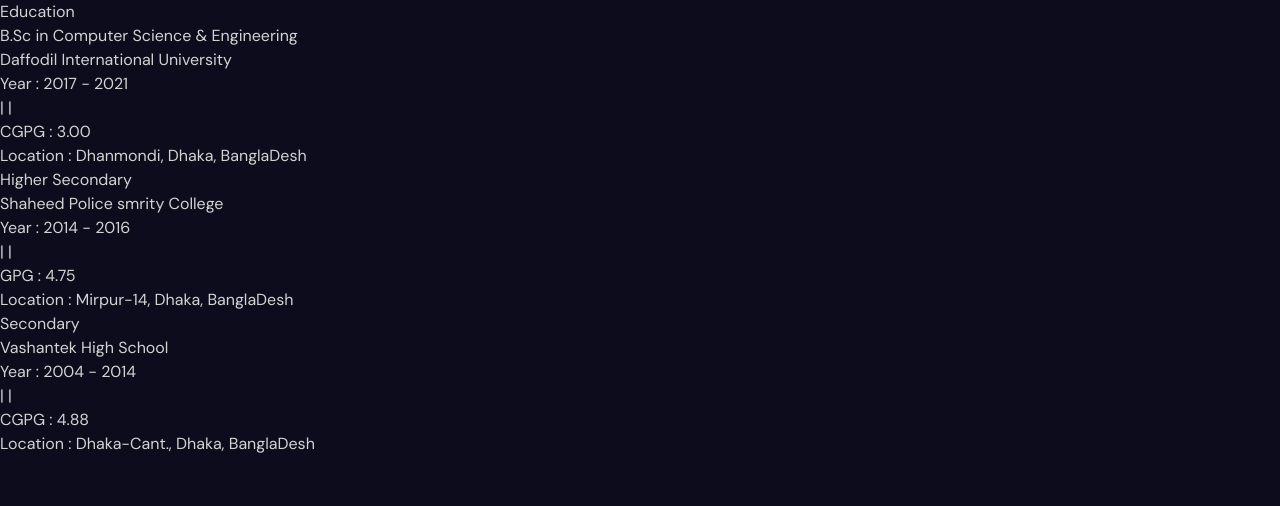
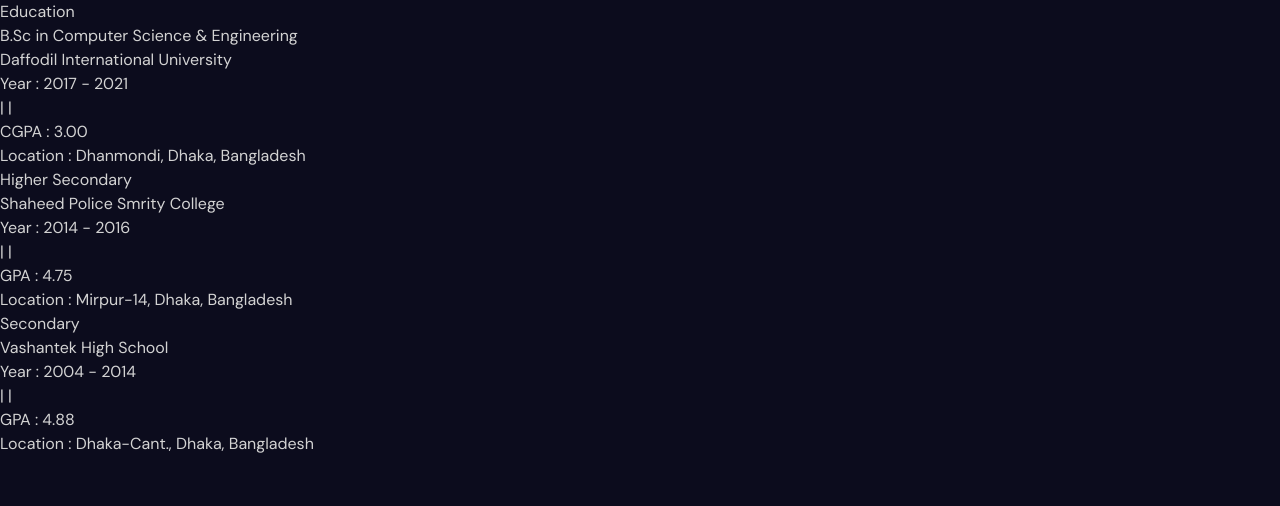
Before and after one commit to AsrafulMasum/Port-folio-masum, a React (Vite) app: page / in a window 1280 px wide. Shown: the part 1720-2226 px from the top of the page. Built offline with nearby package versions, Linux system fonts and the light colour scheme.

Commit message:
spelling mistake solved

```diff
--- a/src/Components/Education/Education.jsx
+++ b/src/Components/Education/Education.jsx
@@ -90,22 +90,22 @@
             <div className="flex gap-5">
               <p className="font-extralight">Year : 2017 - 2021</p>
               <p>| |</p>
-              <p className="font-extralight">CGPG : 3.00</p>
+              <p className="font-extralight">CGPA : 3.00</p>
             </div>
-            <p>Location : Dhanmondi, Dhaka, BanglaDesh</p>
+            <p>Location : Dhanmondi, Dhaka, Bangladesh</p>
             </div>
           </motion.div>
 
           <motion.div variants={eduVariants} className="flex flex-col gap-2 border border-white hover:bg-[#D3D3D3] hover:text-black px-8 py-4 rounded-sm text-white">
             <div className="hover:scale-105 duration-1000">
             <h2 className="font-bold">Higher Secondary</h2>
-            <h4 className="font-extralight">Shaheed Police smrity College</h4>
+            <h4 className="font-extralight">Shaheed Police Smrity College</h4>
             <div className="flex gap-5">
               <p className="font-extralight">Year : 2014 - 2016</p>
               <p>| |</p>
-              <p className="font-extralight">GPG : 4.75</p>
+              <p className="font-extralight">GPA : 4.75</p>
             </div>
-            <p>Location : Mirpur-14, Dhaka, BanglaDesh</p>
+            <p>Location : Mirpur-14, Dhaka, Bangladesh</p>
             </div>
           </motion.div>
 
@@ -116,9 +116,9 @@
             <div className="flex gap-5">
               <p className="font-extralight">Year : 2004 - 2014</p>
               <p>| |</p>
-              <p className="font-extralight">CGPG : 4.88</p>
+              <p className="font-extralight">GPA : 4.88</p>
             </div>
-            <p>Location : Dhaka-Cant., Dhaka, BanglaDesh</p>
+            <p>Location : Dhaka-Cant., Dhaka, Bangladesh</p>
             </div>
           </motion.div>
         </motion.div>
```
